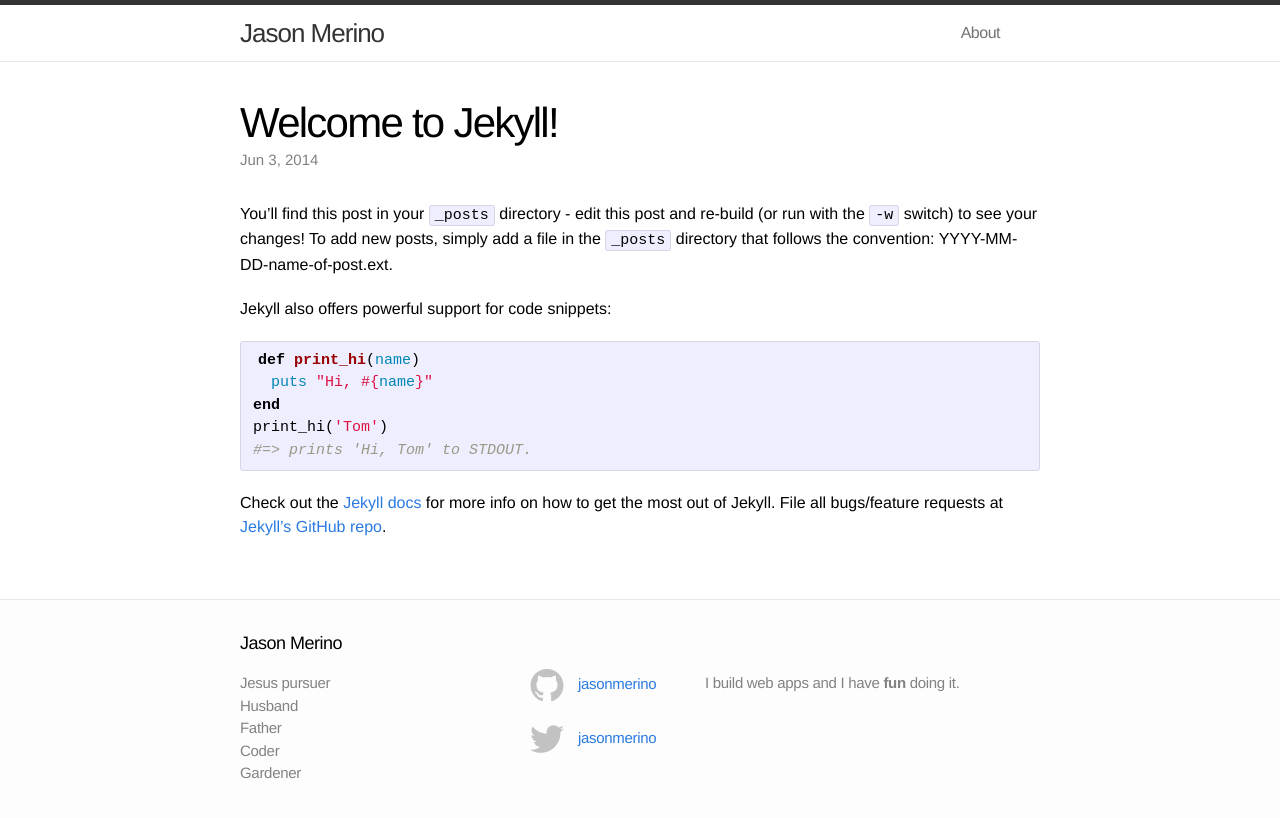
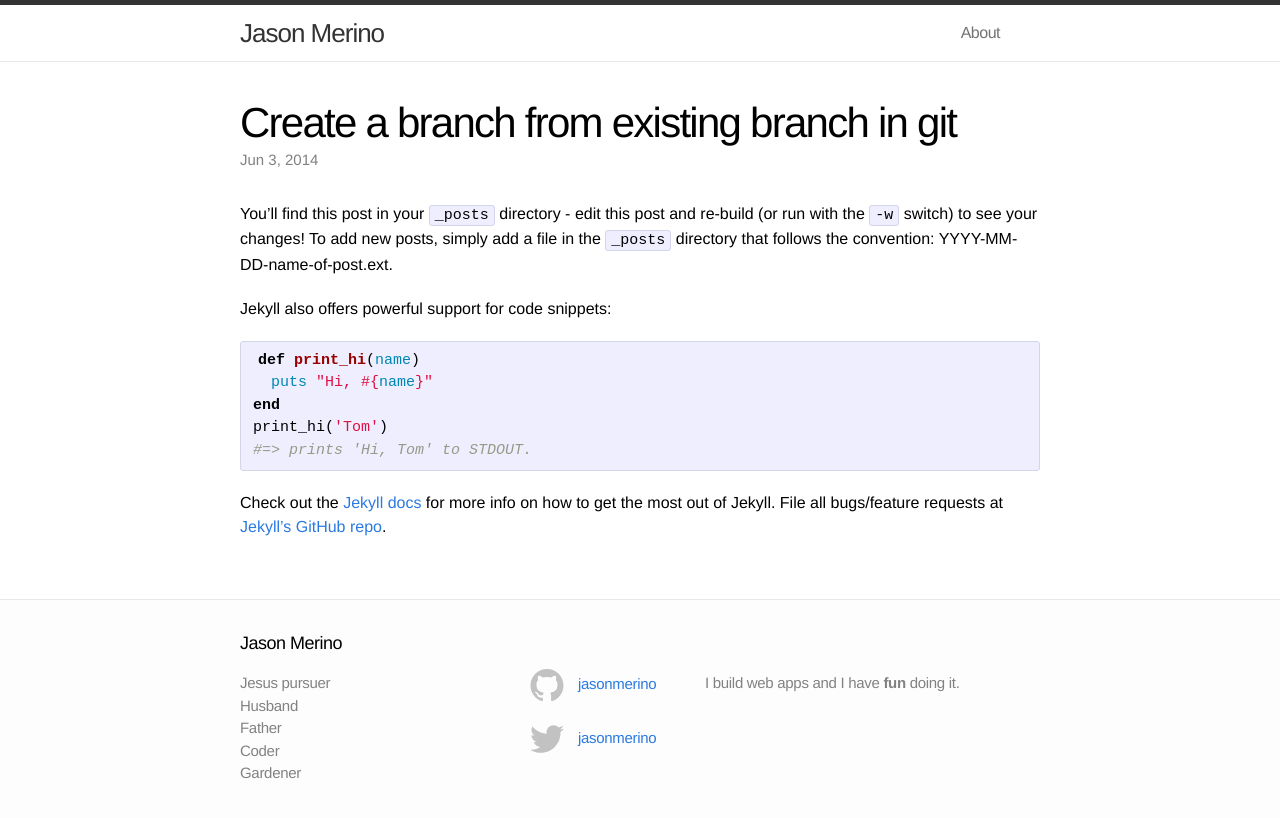
Before and after one commit to jasonmerino/jasonmerino.github.io, a Jekyll site: the page built from _posts/2014-06-03-create-a-branch-from-existing-branch-in-git.md, in a window 1280 px wide. Shown: the top 818 px of the page. Built offline with Jekyll 4.4.1, drawn with Linux system fonts in a browser that asks for light colours.

Commit message:
Starts new post from welcome to Jekyll post.

```diff
--- a/_posts/2014-06-03-welcome-to-jekyll.markdown
+++ b/_posts/2014-06-03-create-a-branch-from-existing-branch-in-git.md
@@ -1,8 +1,8 @@
 ---
 layout: post
-title:  "Welcome to Jekyll!"
+title:  "Create a branch from existing branch in git"
 date:   2014-06-03 12:41:47
-categories: jekyll update
+categories: git
 ---
 
 You'll find this post in your `_posts` directory - edit this post and re-build (or run with the `-w` switch) to see your changes!
```
